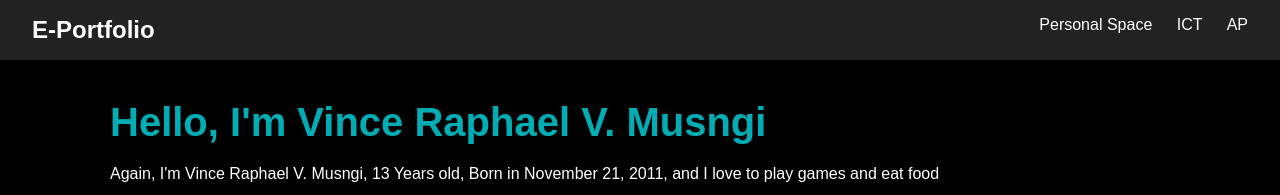
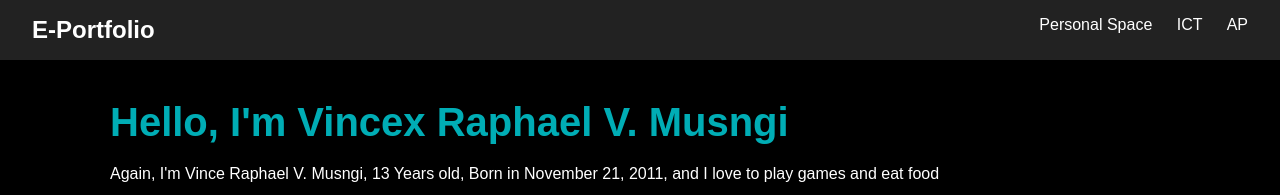
Before and after one commit to vinceraphaelmusngi-beep/Portfolio, a plain HTML site: page index.html in a window 1280 px wide. Shown: the top 195 px of the page. Drawn offline with Linux system fonts and the light colour scheme.

Commit message:
Update index.html

```diff
--- a/index.html
+++ b/index.html
@@ -86,7 +86,7 @@
 	</header>
 		<section id="Home">
 			<div class="intro">
-				<h2> Hello, I'm Vince Raphael V. Musngi </h2>
+				<h2> Hello, I'm Vincex Raphael V. Musngi </h2>
 				<p> Again, I'm Vince Raphael V. Musngi, 13 Years old, Born in November 21, 2011, and I love to play games and eat food </p>
 					<img src="boracay.jpg">
 					<img src="boracay0.jpg">
```
